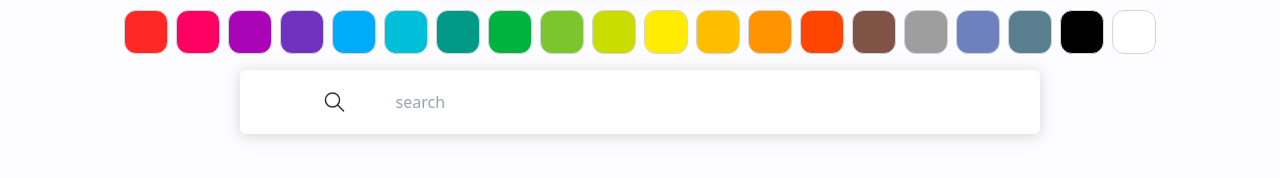
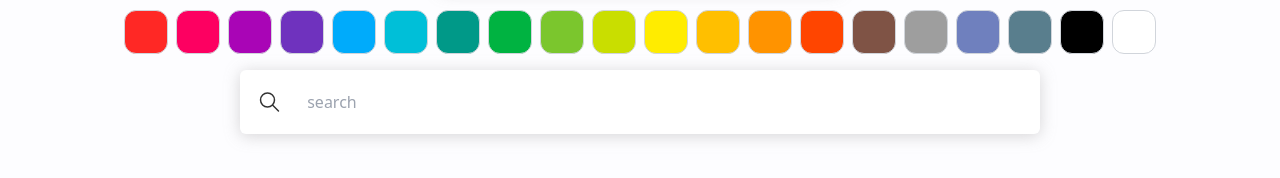
Before and after one commit to JadenFicklin/svg-library, a React (Create React App) app: page / in a window 1280 px wide. Shown: the part 350-528 px from the top of the page. Built offline with nearby package versions, Linux system fonts and the light colour scheme.

Commit message:
search bar fixes

```diff
--- a/package.json
+++ b/package.json
@@ -6,6 +6,7 @@
     "@testing-library/jest-dom": "^5.16.5",
     "@testing-library/react": "^13.4.0",
     "@testing-library/user-event": "^13.5.0",
+    "classnames": "^2.3.2",
     "rc-slider": "^10.1.1",
     "react": "^18.2.0",
     "react-dom": "^18.2.0",
--- a/src/App.css
+++ b/src/App.css
@@ -12,3 +12,7 @@
 .rc-slider-handle {
   border-color: black;
 }
+
+.search-border {
+  box-shadow: 0 0 0 2px #6f32be;
+}
--- a/src/components/Card.js
+++ b/src/components/Card.js
@@ -1,7 +1,8 @@
-import React from "react";
+import React, { useState } from "react";
 import Slider from "rc-slider";
 import "rc-slider/assets/index.css";
 import searchIcon from "../images/search.svg";
+import c from "classnames";
 
 function Card({
   type,
@@ -19,6 +20,8 @@ function Card({
     setStrokePercentage(value);
   };
 
+  const [inputSelected, setInputSelected] = useState(false);
+
   return (
     <div
       className={`${
@@ -26,16 +29,23 @@ function Card({
       } relative w-full h-16 bg-white rounded-md gray-shadow max-w-[400px] m-3`}
     >
       {search ? (
-        <div className="flex items-center w-11/12 h-full mx-auto ">
+        <div
+          className={c(
+            "flex items-center w-full rounded-md h-full duration-500",
+            inputSelected ? "search-border" : ""
+          )}
+        >
           <img
             src={searchIcon}
             alt="Search"
-            className="block float-left w-2/12 h-6 opacity-80"
+            className="block float-left w-16 h-6 opacity-80"
           />
           <input
             type="text"
             placeholder="search"
-            className="w-10/12 outline-none"
+            className="w-full pl-2 outline-none"
+            onFocus={() => setInputSelected(true)}
+            onBlur={() => setInputSelected(false)}
           />
         </div>
       ) : (
```
Also changed, not shown: 1 other file (tests, documents, lock files or other folders).
